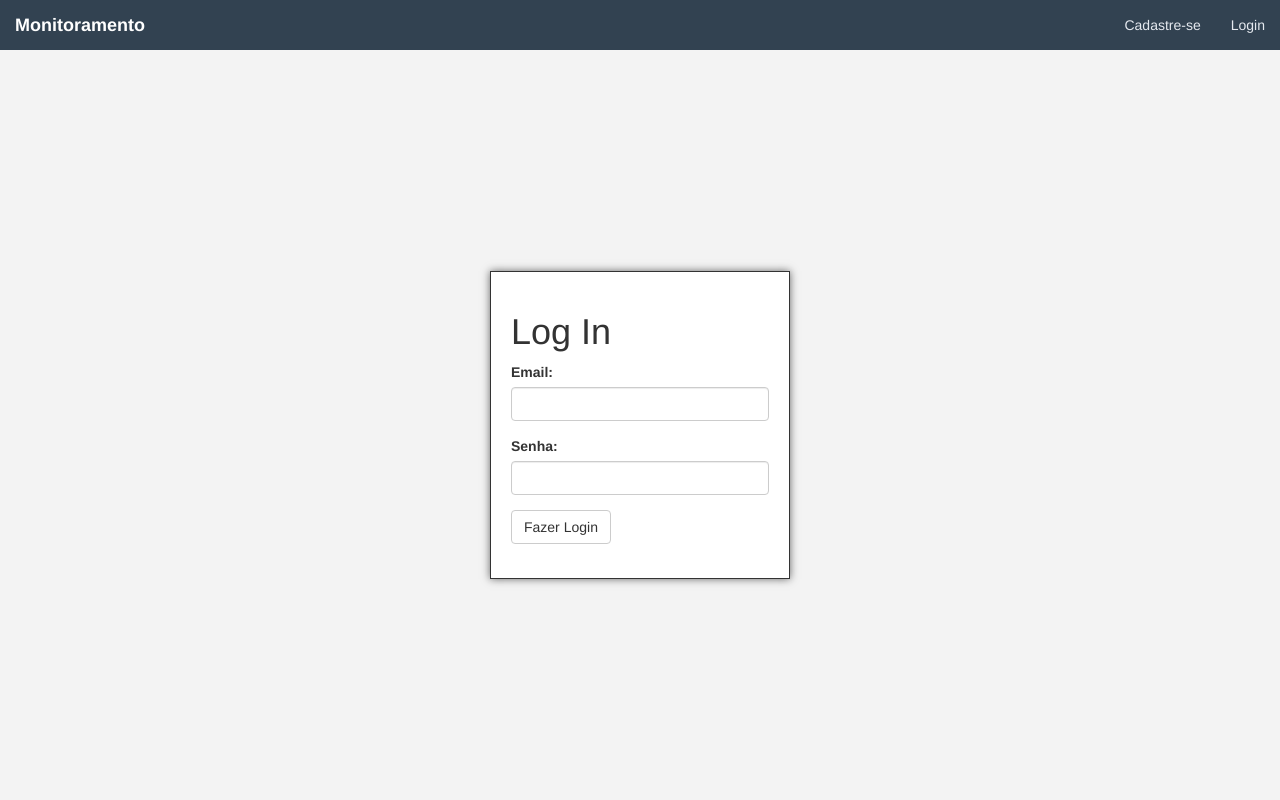
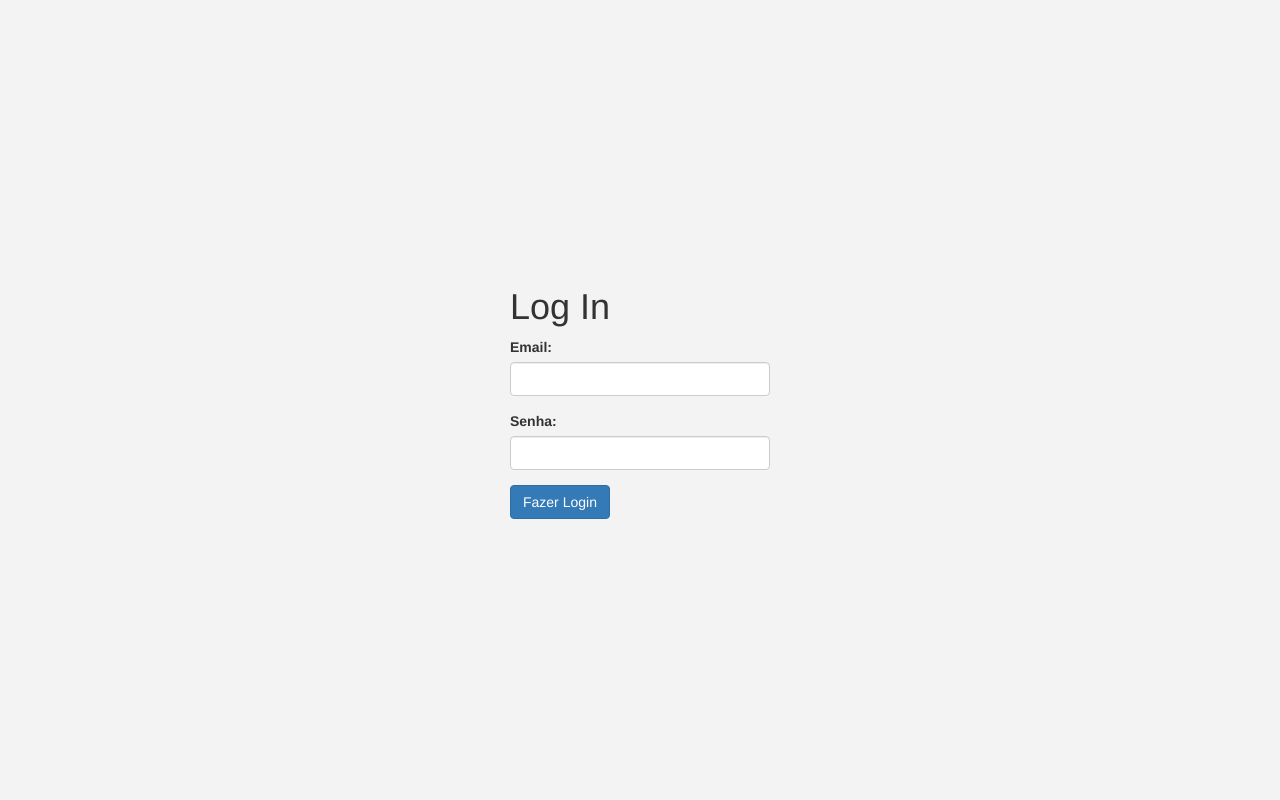
Before and after one commit to eriksonoliveira/Weather-info-database, a PHP site: page /projetoy/login in a window 1280 px wide. Run offline with PHP 8.4, Linux system fonts and the light colour scheme; some libraries are stand-ins or nearby versions.

Commit message:
change style of login page

```diff
--- a/assets/css/style.css
+++ b/assets/css/style.css
@@ -263,11 +263,12 @@ table.table-bordered > tbody > tr {
 
 .login-container {
   width: 100%;
-  height: -webkit-calc(100% - 50px);
+  height: 100vh;
+/*  height: -webkit-calc(100% - 50px);
   height: -moz-calc(100% - 50px);
   height: calc(100% - 50px);
   position: absolute;
-  top: 50px;
+  top: 50px;*/
   display: flex;
   flex-direction: row;
   justify-content: center;
@@ -279,9 +280,9 @@ table.table-bordered > tbody > tr {
   max-width: 300px;
   flex-grow: 1;
   padding: 20px;
-  border: 1px solid;
+/*  border: 1px solid;
   background-color: #FFF;
-  box-shadow: 0px 0px 8px #666;
+  box-shadow: 0px 0px 8px #666;*/
 }
 
 .search-page-container {
--- a/controllers/ajaxController.php
+++ b/controllers/ajaxController.php
@@ -15,7 +15,7 @@ class ajaxController extends controller {
 
     //RECEBE DADOS DO DIA ATUAL
     if(isset($_POST['date']) && !empty($_POST['date'])) {
-      $data['date'] = $_POST['date'];
+      $data['date'] = addslashes($_POST['date']);
 
       $r = new Registros;
       $data['currDayReg'] = $r->getRegistro($data['date']);
--- a/views/login.php
+++ b/views/login.php
@@ -13,7 +13,7 @@
         <label for="senha">Senha:</label>
         <input type="password" name="senha" id="senha" class="form-control"/>
       </div>
-      <input type="submit" value="Fazer Login" class="btn btn-default"/>
+      <input type="submit" value="Fazer Login" class="btn btn-primary"/>
     </form>
   </div>
 </div>
--- a/views/template.php
+++ b/views/template.php
@@ -12,19 +12,19 @@
   </head>
   <body>
 
+    <?PHP if(isset($_SESSION['cLogin']) && !empty($_SESSION['cLogin'])): ?>
     <nav class="navbar navbar-inverse">
       <div class="container-fluid">
         <div class="navbar-header">
           <a href="<?PHP echo BASE_URL; ?>" class="navbar-brand">Monitoramento</a>
         </div>
         <ul class="nav navbar-nav navbar-right">
-          <?PHP if(isset($_SESSION['cLogin']) && !empty($_SESSION['cLogin'])): ?>
             <li><a href=""><?PHP echo $_SESSION['nome-usuario']?></a></li>
             <li><a href="<?PHP echo BASE_URL; ?>login/sair">Sair</a></li>
           <?PHP else:  ?>
-            <li><a href="<?PHP echo BASE_URL; ?>cadastrar">Cadastre-se</a></li>
-            <li><a href="<?PHP echo BASE_URL; ?>login">Login</a></li>
-          <?PHP endif; ?>
+    <!--        <li><a href="<?PHP //echo BASE_URL; ?>cadastrar">Cadastre-se</a></li>
+            <li><a href="<?PHP //echo BASE_URL; ?>login">Login</a></li>
+-->          <?PHP endif; ?>
         </ul>
       </div>
     </nav>
```
Also changed, not shown: assets/images/im_satelite/2c946751d9e18948470a6f7806f0fa73.jpg (added).
